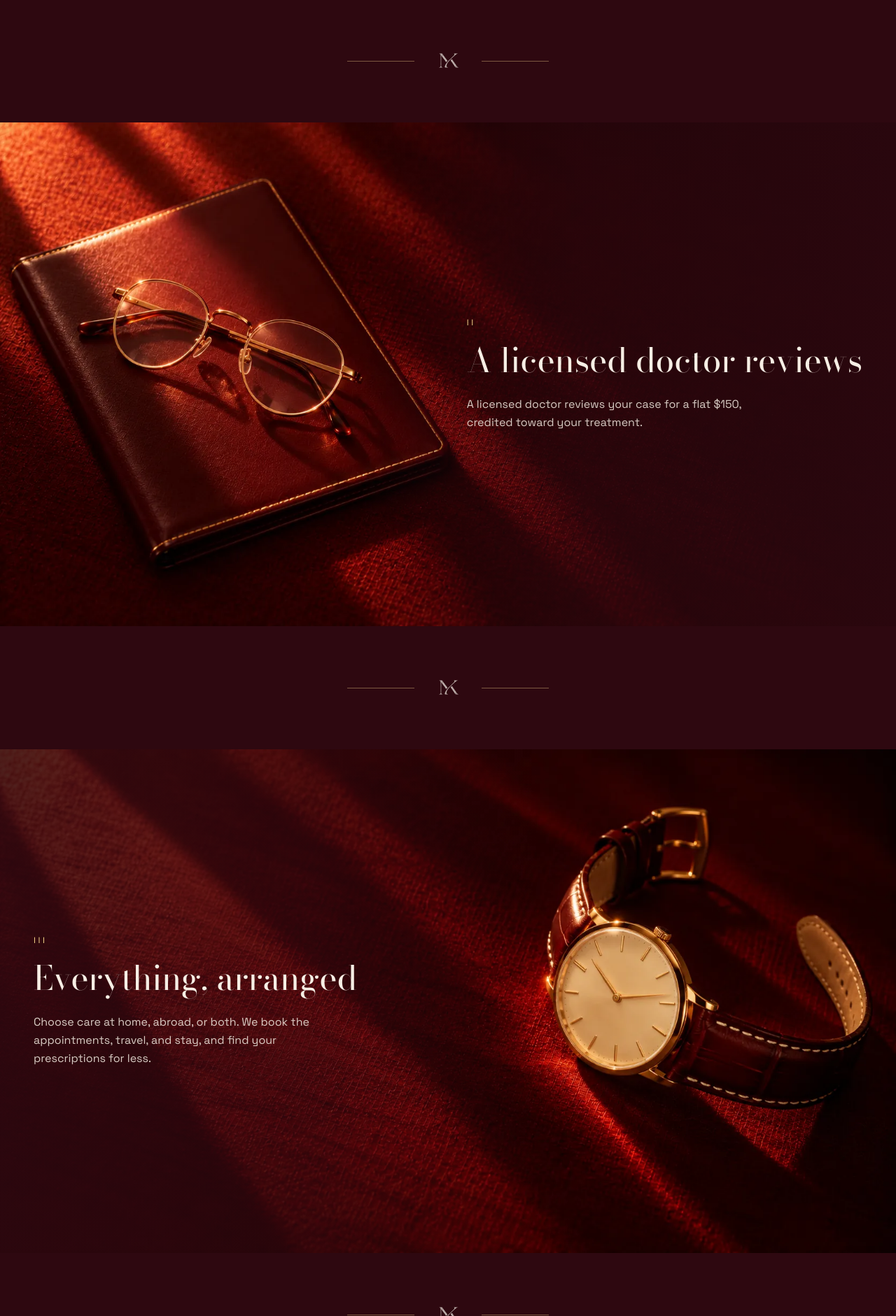
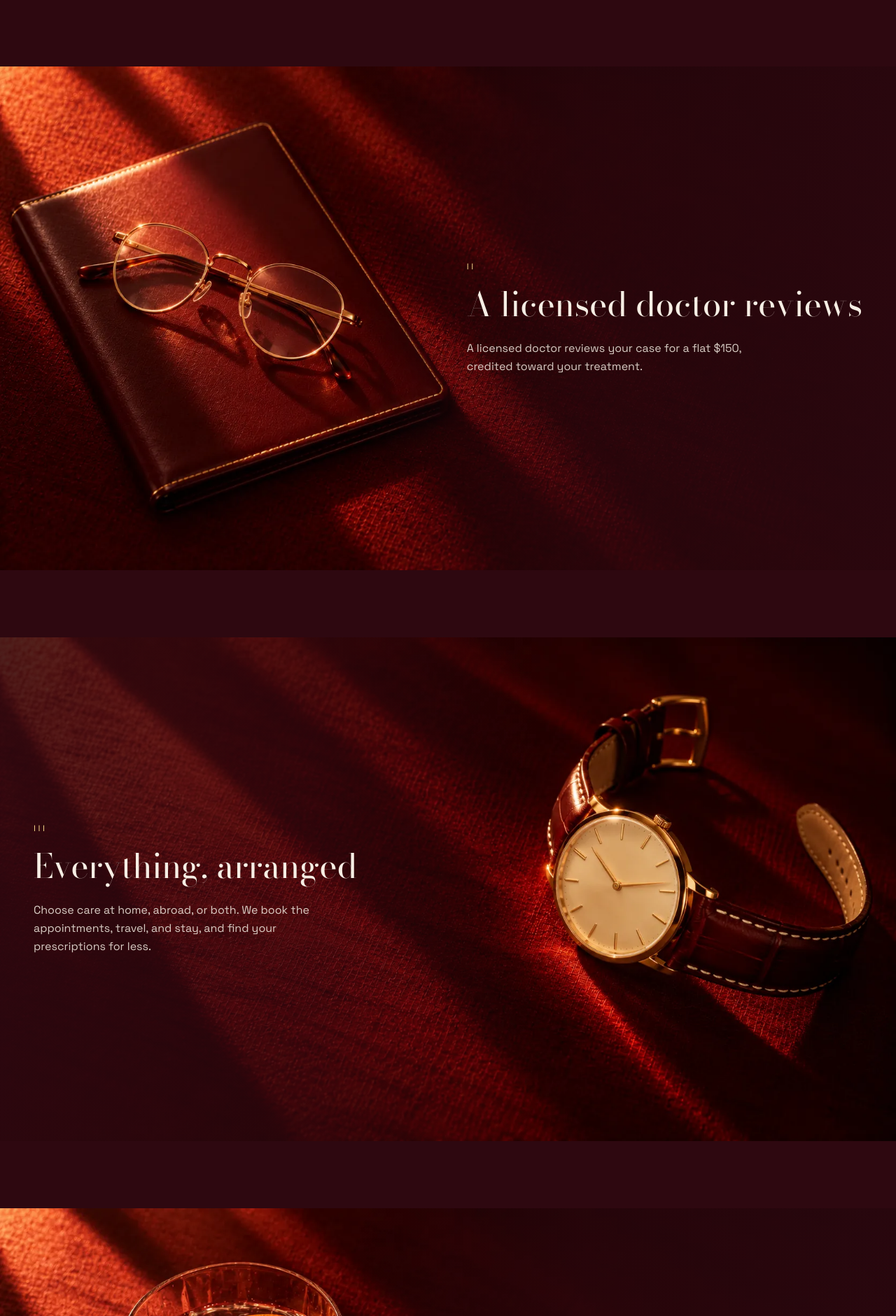
Before and after one commit to Myrakal/myrakal-website, a React (Vite) app: page / in a window 1280 px wide. Shown: the part 1999-3880 px from the top of the page at 70% size. Built offline with nearby package versions, Linux system fonts and the light colour scheme; the HTML template or start-up script is replaced by a standard one.

Commit message:
Replace the repeated monogram dividers with quiet space between scenes
Co-Authored-By: Claude Opus 5.5 <noreply@anthropic.com>
Claude-Session: https://claude.ai/code/session_01UmuPiPU3Lscv6rXYCUbCym

```diff
--- a/src/components/HowItWorks.tsx
+++ b/src/components/HowItWorks.tsx
@@ -6,18 +6,9 @@ import pen from '@/assets/scene-pen.webp'
 import penSmall from '@/assets/scene-pen-960.webp'
 import watch from '@/assets/scene-watch.webp'
 import watchSmall from '@/assets/scene-watch-960.webp'
-import monogram from '@/assets/myrakal-logo.svg'
 import { Scene } from '@/components/Scene'
 
-function Divider() {
-  return (
-    <div aria-hidden="true" className="flex items-center justify-center gap-6 bg-charcoal py-12 sm:py-16">
-      <span className="h-px w-16 bg-champagne/40 sm:w-24" />
-      <img src={monogram} alt="" className="h-12 w-12 opacity-75" />
-      <span className="h-px w-16 bg-champagne/40 sm:w-24" />
-    </div>
-  )
-}
+const Gap = () => <div aria-hidden="true" data-scene-gap className="hidden h-24 bg-charcoal lg:block" />
 
 export function HowItWorks() {
   return (
@@ -38,7 +29,7 @@ export function HowItWorks() {
       >
         Come with or without a diagnosis. Our AI gathers your history, labs, imaging, and insurance.
       </Scene>
-      <Divider />
+      <Gap />
       <Scene
         image={glasses}
         imageSmall={glassesSmall}
@@ -49,7 +40,7 @@ export function HowItWorks() {
       >
         A licensed doctor reviews your case for a flat $150, credited toward your treatment.
       </Scene>
-      <Divider />
+      <Gap />
       <Scene
         image={watch}
         imageSmall={watchSmall}
@@ -61,7 +52,7 @@ export function HowItWorks() {
         Choose care at home, abroad, or both. We book the appointments, travel, and stay, and find your prescriptions
         for less.
       </Scene>
-      <Divider />
+      <Gap />
       <Scene
         image={glass}
         imageSmall={glassSmall}
```
Also changed, not shown: 1 other file (tests, documents, lock files or other folders).
